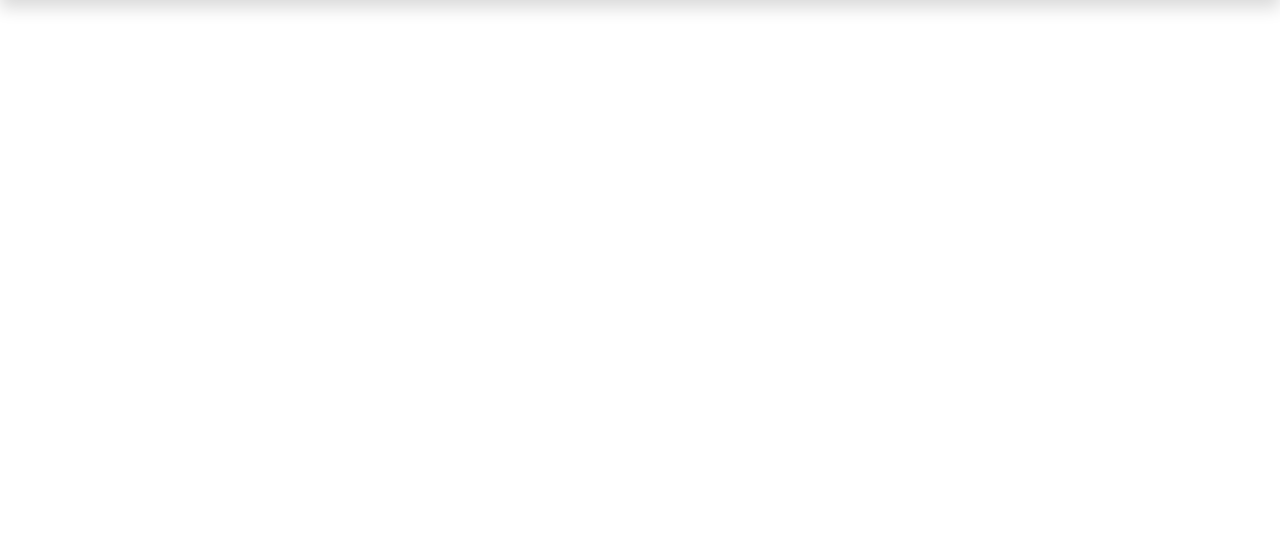
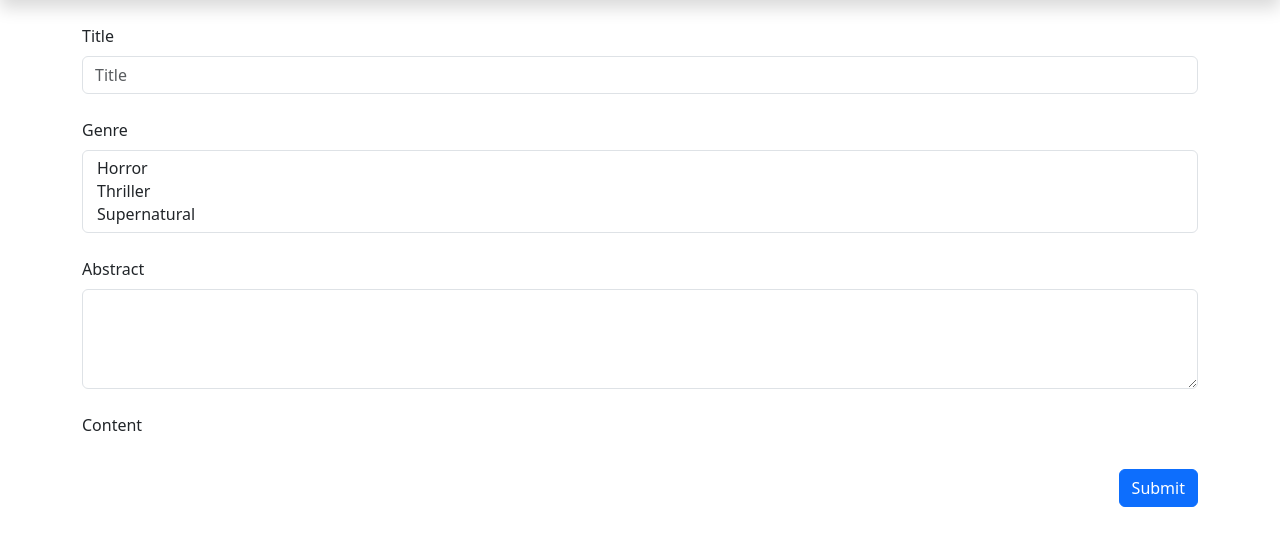
Before and after one commit to mintong89/django_internship, a Django app: page /oldstimes/post in a window 1280 px wide. Shown: the part 72-618 px from the top of the page. Run offline with Django 4.2, Linux system fonts and the light colour scheme; data comes from the database, SQL or seed files in the repository; both versions use the stored data as it was after the commit; some libraries are stand-ins or nearby versions.

Commit message:
post story

```diff
--- a/old_straits_times/models.py
+++ b/old_straits_times/models.py
@@ -34,7 +34,7 @@
         return f'{self.views_total:3}'
 
     def get_word_count(self):
-        return len(re.sub(r'<.*?>||&.*?;', '', self.content))
+        return len(re.sub(r'<.*?>||&.*?;||^\n', '', self.content).strip())
 
     def get_reading_time_taken(self):
         return round(self.get_word_count() / 200, 2)
--- a/old_straits_times/templates/old_straits_times/post_story.html
+++ b/old_straits_times/templates/old_straits_times/post_story.html
@@ -1,154 +1,53 @@
 {% extends './base.html' %}
 
 {% block content %}
-    <div>
-        <div id="editor"></div>
-    </div>
+    <form method="POST" onsubmit="return submitStory(this)">
+        {% csrf_token %}
+
+        <div class="mb-4">
+            <label for="title" class="form-label">Title</label>
+            <div class="input-group">
+              <input name="title" type="text" class="form-control" placeholder="Title" required>
+            </div>
+        </div>
+
+        <div class="mb-4">
+            <label for="genre" class="form-label">Genre</label>
+            <select name="genre" class="form-select" size="3" aria-label="multiple select" multiple required>
+                {% for genre in all_genre %}
+                    <option value="{{ genre }}">{{ genre }}</option>
+                {% endfor %}
+            </select>
+        </div>
+
+        <div class="mb-4">
+            <label for="abstract" class="form-label">Abstract</label>
+            <textarea name="abstract" class="form-control" style="height: 100px;"></textarea>
+        </div>
+
+        <div class="mb-4">
+            <input name="content" id='contentInput' type='hidden' value="" />
+            <label for="content" class="form-label">Content</label>
+            <div id="ckContent"></div>
+        </div>
+
+        <div class="d-flex justify-content-end">
+            <input type="submit" class="btn btn-primary" />
+        </div>
+    </form>
 
     <!-- ckeditor javascript -->
-    <script src="https://cdn.ckeditor.com/ckeditor5/36.0.1/classic/ckeditor.js"></script>
+    <script src="https://cdn.ckeditor.com/4.20.2/full/ckeditor.js"></script>
     <script>
-        // This sample still does not showcase all CKEditor 5 features (!)
-        // Visit https://ckeditor.com/docs/ckeditor5/latest/features/index.html to browse all the features.
-        ClassicEditor.create(document.getElementById("editor"), {
-            // https://ckeditor.com/docs/ckeditor5/latest/features/toolbar/toolbar.html#extended-toolbar-configuration-format
-            toolbar: {
-                items: [
-                    'exportPDF','exportWord', '|',
-                    'findAndReplace', 'selectAll', '|',
-                    'heading', '|',
-                    'bold', 'italic', 'strikethrough', 'underline', 'code', 'subscript', 'superscript', 'removeFormat', '|',
-                    'bulletedList', 'numberedList', 'todoList', '|',
-                    'outdent', 'indent', '|',
-                    'undo', 'redo',
-                    '-',
-                    'fontSize', 'fontFamily', 'fontColor', 'fontBackgroundColor', 'highlight', '|',
-                    'alignment', '|',
-                    'link', 'insertImage', 'blockQuote', 'insertTable', 'mediaEmbed', 'codeBlock', 'htmlEmbed', '|',
-                    'specialCharacters', 'horizontalLine', 'pageBreak', '|',
-                    'textPartLanguage', '|',
-                    'sourceEditing'
-                ],
-                shouldNotGroupWhenFull: true
-            },
-            // Changing the language of the interface requires loading the language file using the <script> tag.
-            // language: 'es',
-            list: {
-                properties: {
-                    styles: true,
-                    startIndex: true,
-                    reversed: true
-                }
-            },
-            // https://ckeditor.com/docs/ckeditor5/latest/features/headings.html#configuration
-            heading: {
-                options: [
-                    { model: 'paragraph', title: 'Paragraph', class: 'ck-heading_paragraph' },
-                    { model: 'heading1', view: 'h1', title: 'Heading 1', class: 'ck-heading_heading1' },
-                    { model: 'heading2', view: 'h2', title: 'Heading 2', class: 'ck-heading_heading2' },
-                    { model: 'heading3', view: 'h3', title: 'Heading 3', class: 'ck-heading_heading3' },
-                    { model: 'heading4', view: 'h4', title: 'Heading 4', class: 'ck-heading_heading4' },
-                    { model: 'heading5', view: 'h5', title: 'Heading 5', class: 'ck-heading_heading5' },
-                    { model: 'heading6', view: 'h6', title: 'Heading 6', class: 'ck-heading_heading6' }
-                ]
-            },
-            // https://ckeditor.com/docs/ckeditor5/latest/features/editor-placeholder.html#using-the-editor-configuration
-            placeholder: 'Welcome to CKEditor 5!',
-            // https://ckeditor.com/docs/ckeditor5/latest/features/font.html#configuring-the-font-family-feature
-            fontFamily: {
-                options: [
-                    'default',
-                    'Arial, Helvetica, sans-serif',
-                    'Courier New, Courier, monospace',
-                    'Georgia, serif',
-                    'Lucida Sans Unicode, Lucida Grande, sans-serif',
-                    'Tahoma, Geneva, sans-serif',
-                    'Times New Roman, Times, serif',
-                    'Trebuchet MS, Helvetica, sans-serif',
-                    'Verdana, Geneva, sans-serif'
-                ],
-                supportAllValues: true
-            },
-            // https://ckeditor.com/docs/ckeditor5/latest/features/font.html#configuring-the-font-size-feature
-            fontSize: {
-                options: [ 10, 12, 14, 'default', 18, 20, 22 ],
-                supportAllValues: true
-            },
-            // Be careful with the setting below. It instructs CKEditor to accept ALL HTML markup.
-            // https://ckeditor.com/docs/ckeditor5/latest/features/general-html-support.html#enabling-all-html-features
-            htmlSupport: {
-                allow: [
-                    {
-                        name: /.*/,
-                        attributes: true,
-                        classes: true,
-                        styles: true
-                    }
-                ]
-            },
-            // Be careful with enabling previews
-            // https://ckeditor.com/docs/ckeditor5/latest/features/html-embed.html#content-previews
-            htmlEmbed: {
-                showPreviews: true
-            },
-            // https://ckeditor.com/docs/ckeditor5/latest/features/link.html#custom-link-attributes-decorators
-            link: {
-                decorators: {
-                    addTargetToExternalLinks: true,
-                    defaultProtocol: 'https://',
-                    toggleDownloadable: {
-                        mode: 'manual',
-                        label: 'Downloadable',
-                        attributes: {
-                            download: 'file'
-                        }
-                    }
-                }
-            },
-            // https://ckeditor.com/docs/ckeditor5/latest/features/mentions.html#configuration
-            mention: {
-                feeds: [
-                    {
-                        marker: '@',
-                        feed: [
-                            '@apple', '@bears', '@brownie', '@cake', '@cake', '@candy', '@canes', '@chocolate', '@cookie', '@cotton', '@cream',
-                            '@cupcake', '@danish', '@donut', '@dragée', '@fruitcake', '@gingerbread', '@gummi', '@ice', '@jelly-o',
-                            '@liquorice', '@macaroon', '@marzipan', '@oat', '@pie', '@plum', '@pudding', '@sesame', '@snaps', '@soufflé',
-                            '@sugar', '@sweet', '@topping', '@wafer'
-                        ],
-                        minimumCharacters: 1
-                    }
-                ]
-            },
-            // The "super-build" contains more premium features that require additional configuration, disable them below.
-            // Do not turn them on unless you read the documentation and know how to configure them and setup the editor.
-            removePlugins: [
-                // These two are commercial, but you can try them out without registering to a trial.
-                // 'ExportPdf',
-                // 'ExportWord',
-                'CKBox',
-                'CKFinder',
-                'EasyImage',
-                // This sample uses the Base64UploadAdapter to handle image uploads as it requires no configuration.
-                // https://ckeditor.com/docs/ckeditor5/latest/features/images/image-upload/base64-upload-adapter.html
-                // Storing images as Base64 is usually a very bad idea.
-                // Replace it on production website with other solutions:
-                // https://ckeditor.com/docs/ckeditor5/latest/features/images/image-upload/image-upload.html
-                // 'Base64UploadAdapter',
-                'RealTimeCollaborativeComments',
-                'RealTimeCollaborativeTrackChanges',
-                'RealTimeCollaborativeRevisionHistory',
-                'PresenceList',
-                'Comments',
-                'TrackChanges',
-                'TrackChangesData',
-                'RevisionHistory',
-                'Pagination',
-                'WProofreader',
-                // Careful, with the Mathtype plugin CKEditor will not load when loading this sample
-                // from a local file system (file://) - load this site via HTTP server if you enable MathType
-                'MathType'
-            ]
-        });
+        CKEDITOR.replace('ckContent');
+    </script>
+
+    <script>
+        const submitStory = (form) => {
+            contentData = CKEDITOR.instances.ckContent.getData();
+            if (contentData) {
+                document.getElementById('contentInput').value = contentData
+            }
+        }
     </script>
 {% endblock content %}
--- a/old_straits_times/views.py
+++ b/old_straits_times/views.py
@@ -1,13 +1,17 @@
 from django.shortcuts import render, get_object_or_404
 from django.contrib.auth import authenticate, login, logout
 from django.http import HttpResponseRedirect
+from django.utils import timezone
+from django.urls import reverse
 
-from .models import Story
+from .models import Story, Genre, Author
+
+import logging
 
 # Create your views here.
 
 def index(request):
-    trending_stories = Story.objects.order_by('-views_in_week')[:5]
+    trending_stories = Story.objects.order_by('-views_total')[:5]
     template_name = 'old_straits_times/index.html'
 
     return render(request, template_name, {
@@ -40,7 +44,7 @@
         user = authenticate(request, username=username, password=password)
         if user is not None:
             login(request, user)
-            return HttpResponseRedirect('/oldstimes/')
+            return HttpResponseRedirect(reverse('oldstimes:index'))
         else:
             context['error_message'] = 'Username or password incorrect.'
 
@@ -49,7 +53,7 @@
 def auth_logout(request):
     logout(request)
 
-    return HttpResponseRedirect('/oldstimes/')
+    return HttpResponseRedirect(reverse('oldstimes:index'))
 
 def profile(request):
     template_name = 'old_straits_times/profile.html'
@@ -57,6 +61,33 @@
     return render(request, template_name)
 
 def post_story(request):
+    all_genre = Genre.objects.all()
     template_name = 'old_straits_times/post_story.html'
 
-    return render(request, template_name)
+    if request.method == 'POST':
+        title = request.POST.get('title')
+        genre = request.POST.getlist('genre')
+        abstract = request.POST.get('abstract')
+        content = request.POST.get('content')
+        date_published = timezone.now()
+        date_last_updated = timezone.now()
+
+        genre_pk = list(map(lambda x: Genre.objects.get(name=x), genre))
+
+        new_story = Story(
+            title=title,
+            author=Author.objects.get(pk=request.user.pk),
+            abstract=abstract,
+            content=content,
+            date_published=date_published,
+            date_last_updated=date_last_updated
+        )
+        new_story.save()
+        new_story.genre.set(genre_pk)
+        return HttpResponseRedirect(reverse('oldstimes:story', kwargs={'story_id': new_story.pk}))
+
+
+
+    return render(request, template_name, {
+        'all_genre': all_genre
+    })
```
Also changed, not shown: db.sqlite3.
